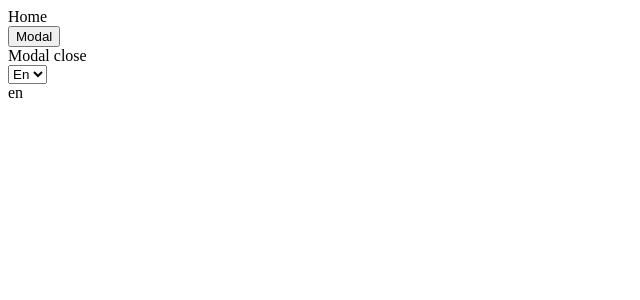
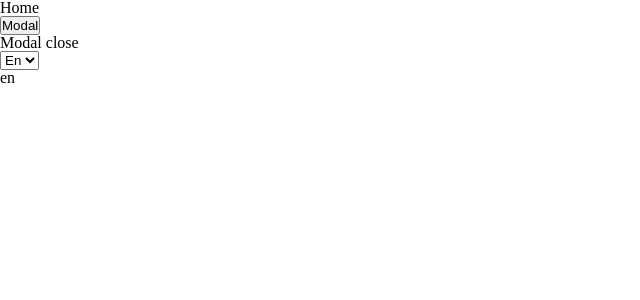
Before and after one commit to jaegyeongkim/react-typescript, a React (Create React App) app: page / in a window 1280 px wide. Shown: the top 300 px of the page, without its empty margins (0-640 px from the left). Built offline with nearby package versions, Linux system fonts and the light colour scheme.

Commit message:
feat: global style 적용 (#1) 	modified:   README.md 	modified:   package-lock.json 	modified:   package.json 	modified:   public/index.html 	modified:   public/manifest.json 	modified:   src/App.tsx 	new file:   src/style/globalstyle.ts

```diff
--- a/package.json
+++ b/package.json
@@ -18,6 +18,7 @@
     "react-scripts": "5.0.1",
     "recoil": "^0.7.5",
     "styled-components": "^5.3.6",
+    "styled-reset": "^4.4.2",
     "typescript": "^4.8.3",
     "web-vitals": "^2.1.4"
   },
@@ -46,6 +47,7 @@
     ]
   },
   "devDependencies": {
+    "@types/styled-components": "^5.1.26",
     "@typescript-eslint/eslint-plugin": "^5.38.0",
     "eslint-config-prettier": "^8.5.0",
     "eslint-plugin-prettier": "^4.2.1",
--- a/public/index.html
+++ b/public/index.html
@@ -7,7 +7,6 @@
   <meta name="viewport" content="width=device-width, initial-scale=1" />
   <meta name="theme-color" content="#000000" />
   <meta name="description" content="Web site created using create-react-app" />
-  <link rel="apple-touch-icon" href="%PUBLIC_URL%/logo192.png" />
   <link rel="manifest" href="%PUBLIC_URL%/manifest.json" />
   <title>Boiler Plate</title>
 </head>
--- a/src/App.tsx
+++ b/src/App.tsx
@@ -2,6 +2,8 @@ import React from "react";
 import { RecoilRoot } from "recoil";
 import { QueryClientProvider } from "react-query";
 import { ReactQueryDevtools } from "react-query/devtools";
+
+import GlobalStyles from "style/globalstyle";
 
 import Router from "./router";
 import { queryClient } from "service/queryClient";
@@ -11,6 +13,7 @@ const App = () => {
     <RecoilRoot>
       <QueryClientProvider client={queryClient}>
         <ReactQueryDevtools />
+        <GlobalStyles />
         <Router />
       </QueryClientProvider>
     </RecoilRoot>
--- /dev/null
+++ b/src/style/globalstyle.ts
@@ -0,0 +1,22 @@
+import { createGlobalStyle } from "styled-components";
+import reset from "styled-reset";
+
+const globalStyles = createGlobalStyle`
+    ${reset}
+    *,
+    *::before,
+    *::after {
+        margin: 0;
+        padding: 0;
+        box-sizing: border-box;
+        -webkit-font-smoothing: antialiased;
+        -moz-osx-font-smoothing: grayscale;
+    }
+
+    #root{
+        display: flex;
+        width: 100%;
+    }
+`;
+
+export default globalStyles;
```
Also changed, not shown: public/manifest.json, 2 other files (tests, documents, lock files or other folders).
